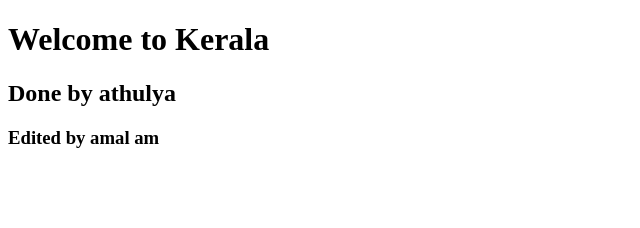
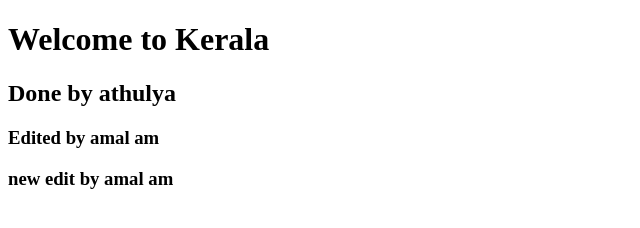
Before and after one commit to ATHULYA-SUNIL/file_test, a plain HTML site: page index.html in a window 1280 px wide. Shown: the whole page, without its empty margins (0-640 px from the left). Drawn offline with Linux system fonts and the light colour scheme.

Commit message:
new edit by amal

```diff
--- a/index.html
+++ b/index.html
@@ -10,5 +10,6 @@
     <h2>Done by athulya</h2>
 
     <h3>Edited by amal am</h3>
+    <h3>new edit by amal am</h3>
 </body>
 </html>
```
